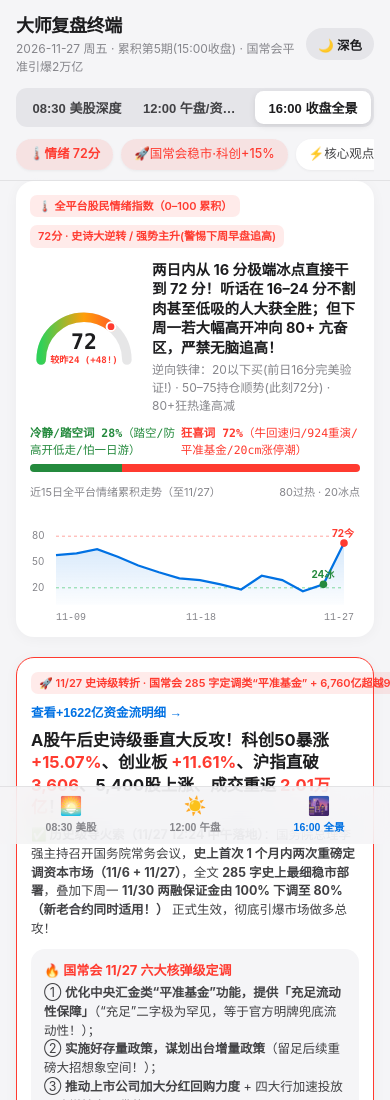
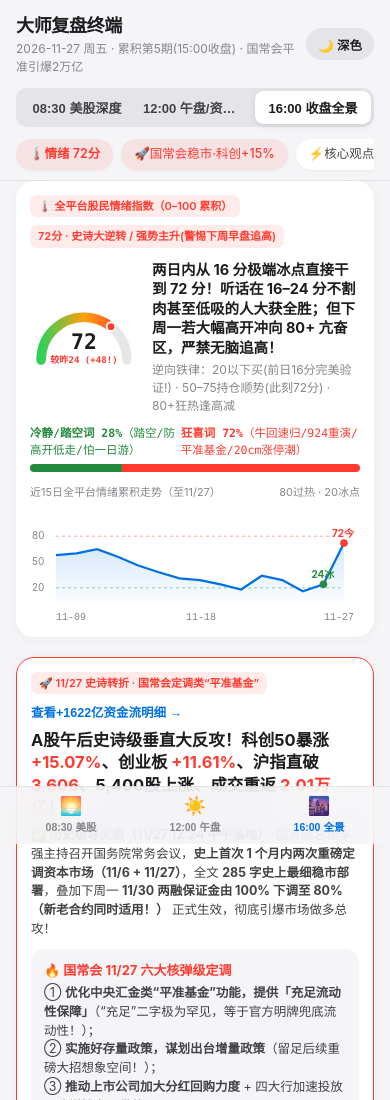
Before and after one commit to sunnywalk66-boop/market-daily-review, a plain HTML site: page index.html in a window 390 px wide. Shown: the top 1100 px of the page. Drawn offline with Linux system fonts and the light colour scheme.

Commit message:
Polish mobile breaking pill width and sentiment yesterday label

```diff
--- a/index.html
+++ b/index.html
@@ -787,7 +787,7 @@
       <!-- ★★★ 晚间21:55突发重大利好加急更新：黄仁勋重回英伟达CEO ★★★ -->
       <section id="s-breaking-jensen" class="card" style="border:1.5px solid var(--up);">
         <div style="display:flex;justify-content:space-between;align-items:center;gap:8px;margin-bottom:8px;flex-wrap:wrap;">
-          <span class="tag t-up">🚀 11/27 史诗级转折 · 国常会 285 字定调类“平准基金” + 6,760亿超越924!</span>
+          <span class="tag t-up">🚀 11/27 史诗转折 · 国常会定调类“平准基金”</span>
           <button onclick="switchMode('1200')" style="border:0;background:none;color:var(--blue);font-size:12.5px;font-weight:600;cursor:pointer;padding:0;">查看+1622亿资金流明细 →</button>
         </div>
         <h2 style="font-size:16.5px;margin:0 0 8px;line-height:1.35;">A股午后史诗级垂直大反攻！<b>科创50暴涨 <span class="up">+15.07%</span>、创业板 <span class="up">+11.61%</span>、沪指直破 <span class="up">3,606</span>、5,400股上涨、成交重返 <span class="up">2.01万亿</span>！</b></h2>
```
